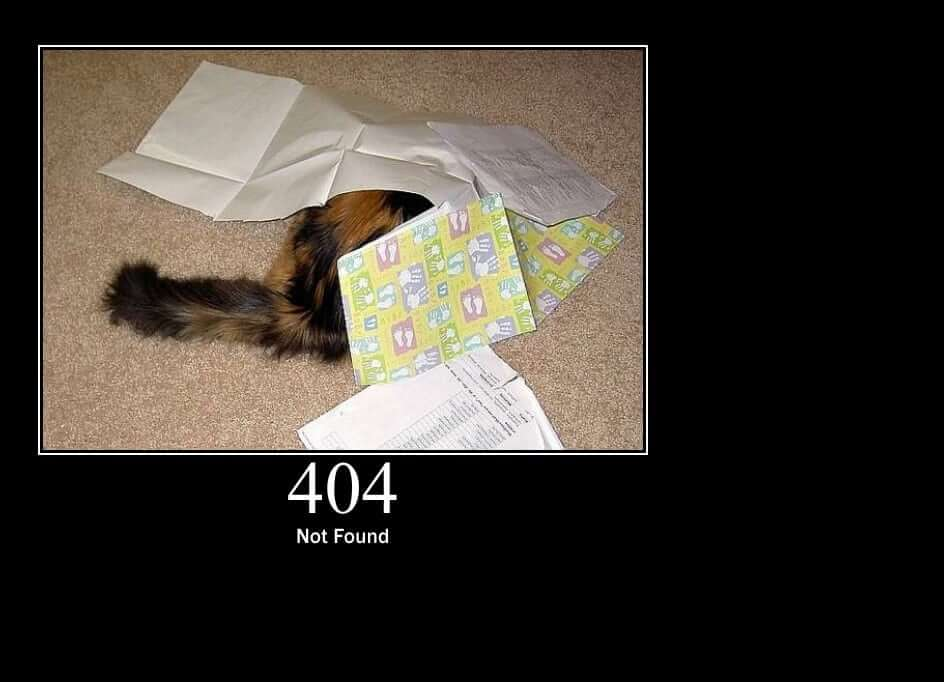
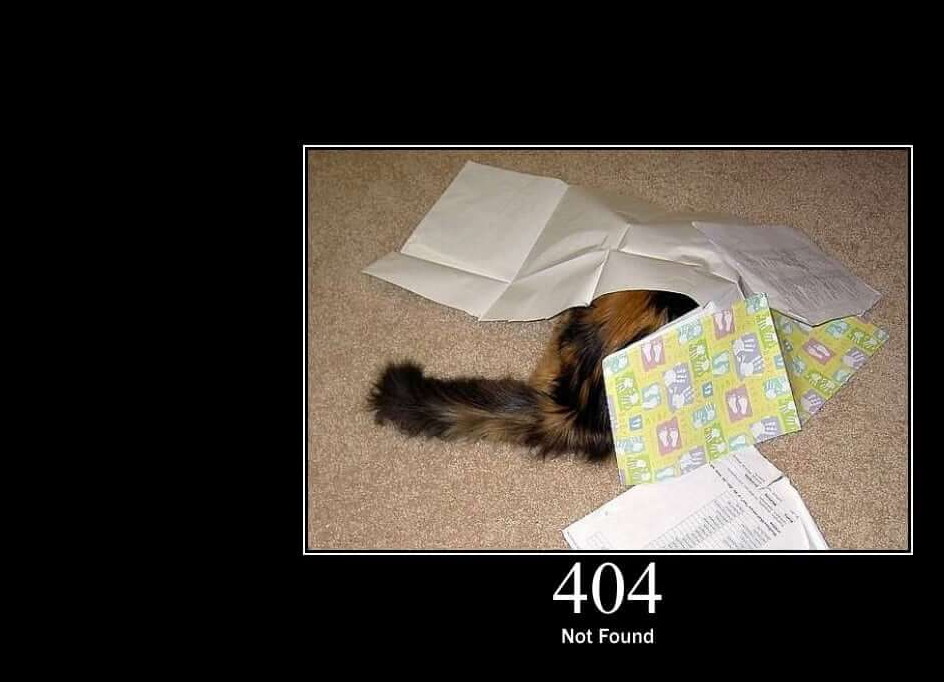
Before and after one commit to oFsennax/cat, a plain HTML site: page index.html in a window 1280 px wide. Shown: the whole page, without its empty margins (32-976 px from the left). Drawn offline with Linux system fonts and the light colour scheme.

Commit message:
Reponsivel

```diff
--- a/css/style.css
+++ b/css/style.css
@@ -1,9 +1,17 @@
-*{
+* {
     margin: 0;
     padding: 0;
+    box-sizing: border-box;
 }
-body{
+
+html, body {
+    height: 100%;
+    width: 100%;
+}
+
+body {
     background-image: url(../img/404.jpg);
     background-repeat: no-repeat;
+    background-position: center;
     background-color: black;
 }
```
